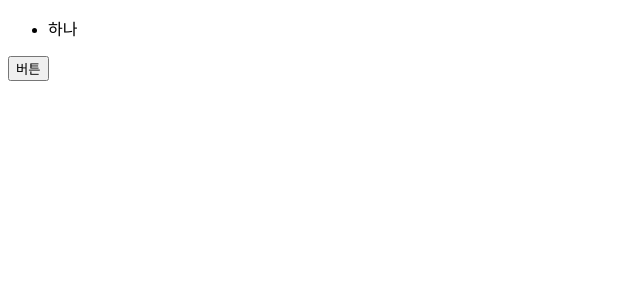
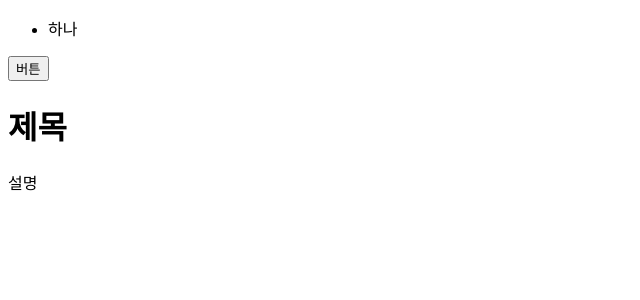
Before and after one commit to wangkodok/react-toy, a React (Vite) app: page / in a window 1280 px wide. Shown: the top 300 px of the page, without its empty margins (0-640 px from the left). Built offline with nearby package versions, Linux system fonts and the light colour scheme.

Commit message:
props 값 전달하고 받기

```diff
--- a/src/App.jsx
+++ b/src/App.jsx
@@ -1,9 +1,11 @@
 import Button from "./Button";
+import Props from "./Props";
 
 export default function App() {
   return (
     <div>
       <Button />
+      <Props />
     </div>
   );
 }
--- /dev/null
+++ b/src/Props.jsx
@@ -0,0 +1,23 @@
+const Obj = [
+  {
+    title: "제목",
+    description: "설명",
+  },
+];
+
+export default function Props() {
+  return (
+    <div>
+      <Text {...Obj[0]} />
+    </div>
+  );
+}
+
+function Text({ title, description }) {
+  return (
+    <>
+      <h1>{title}</h1>
+      <p>{description}</p>
+    </>
+  );
+}
```
